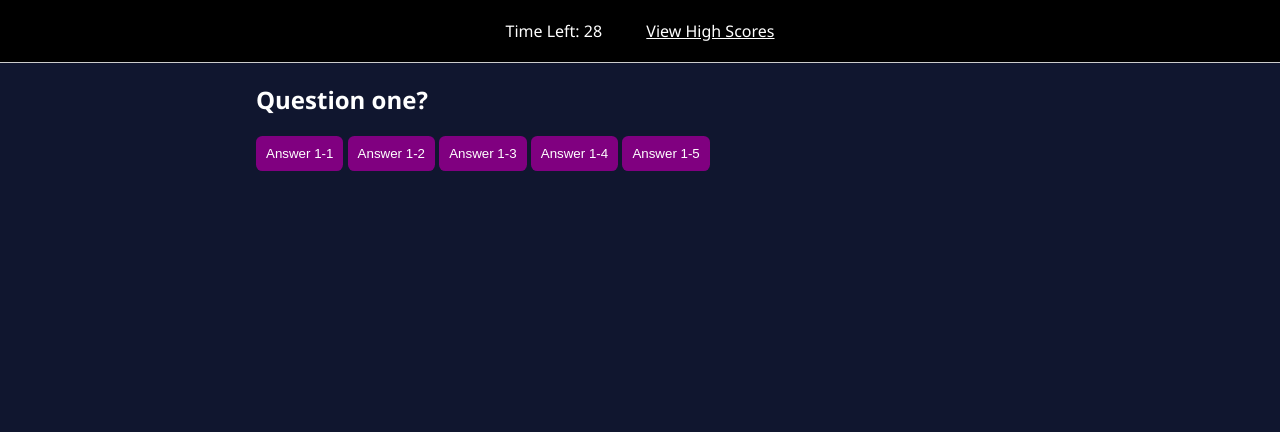
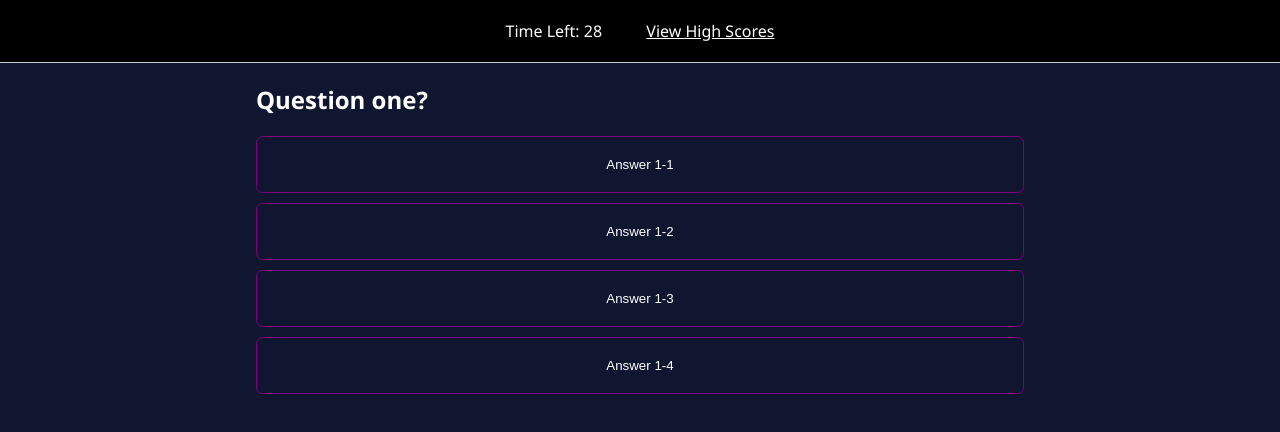
Before and after one commit to pdubya1632/Javascript-Coding-Quiz, a plain HTML site: page index.html in a window 1280 px wide. Both pictures are taken after a click on the button "Start Quiz". Drawn offline with Linux system fonts and the light colour scheme.

Commit message:
style quiz buttons

```diff
--- a/Assets/css/style.css
+++ b/Assets/css/style.css
@@ -30,11 +30,14 @@ button {
     color: #fff;
     background-color: purple;
     border: none;
+    border: 1px solid purple;
+    width: 49%;
 }
 
 button:hover {
     cursor: pointer;
-    background-color: palevioletred;
+    background-color: rgb(150, 0, 150);
+    border: 1px solid #fff;
 }
 
 header {
@@ -59,6 +62,18 @@ main {
     margin: 0 auto;
 }
 
+#quiz button {
+    background-color: #10162F;
+    border: 1px solid purple;
+    width: 100%;
+    padding: 20px;
+}
+
+#quiz button:hover {
+    border: 1px solid #fff;
+    background-color: #19234a;
+}
+
 /* HIDE ON LOAD */
 
 #quiz, #correct, #wrong, #nextBtn, #finish, #scores {
--- a/Assets/js/script.js
+++ b/Assets/js/script.js
@@ -7,8 +7,7 @@ const Questions = [
       { text: "Answer 1-1", isCorrect: false },
       { text: "Answer 1-2", isCorrect: true },
       { text: "Answer 1-3", isCorrect: false },
-      { text: "Answer 1-4", isCorrect: false },
-      { text: "Answer 1-5", isCorrect: false },
+      { text: "Answer 1-4", isCorrect: false }
     ],
   },
   {
@@ -18,8 +17,7 @@ const Questions = [
       { text: "Answer 2-1", isCorrect: false },
       { text: "Answer 2-2", isCorrect: false },
       { text: "Answer 2-3", isCorrect: false },
-      { text: "Answer 2-4", isCorrect: true },
-      { text: "Answer 2-5", isCorrect: false },
+      { text: "Answer 2-4", isCorrect: true }
     ],
   },
   {
@@ -29,8 +27,7 @@ const Questions = [
       { text: "Answer 3-1", isCorrect: true },
       { text: "Answer 3-2", isCorrect: false },
       { text: "Answer 3-3", isCorrect: false },
-      { text: "Answer 3-4", isCorrect: false },
-      { text: "Answer 3-5", isCorrect: false },
+      { text: "Answer 3-4", isCorrect: false }
     ],
   },
 ];
@@ -42,7 +39,6 @@ const scoresSection = document.getElementById("scores");
 
 const question = document.getElementById("question");
 const choices = document.getElementById("choices");
-// const result = document.getElementById("result");
 const correctTxt = document.getElementById("correct");
 const wrongTxt = document.getElementById("wrong");
 
@@ -54,12 +50,12 @@ const submitBtn = document.getElementById("submit-btn");
 const initialsTxt = document.getElementById("initials").value;
 const totalScoreTxt = document.getElementById("quiz-score");
 
-// set score to 0 and current question to 0
+// set score to 0, current question to 0, and set total number of questions
 let score = 0;
 let currentQuestion = 0;
 
 // get total number of questions
-const questionCount = Object.keys(Questions).length;
+const questionCount = Questions.length;
 
 startQuizBtn.addEventListener("click", () => {
   startSection.style.display = "none";
@@ -77,7 +73,8 @@ startQuizBtn.addEventListener("click", () => {
     }
 
     if( counter === 0 ){
-      id.innerHTML = "timer done";
+      window.alert("time is up!");
+      id.innerHTML = "30";
     }
   }, 1000);
 
--- a/index.html
+++ b/index.html
@@ -28,7 +28,6 @@
           <button id="c2" class="c-item"></button>
           <button id="c3" class="c-item"></button>
           <button id="c4" class="c-item"></button>
-          <button id="c5" class="c-item"></button>
         </div>
         <div id="result">
           <p id="correct">Correct!</p>
```
